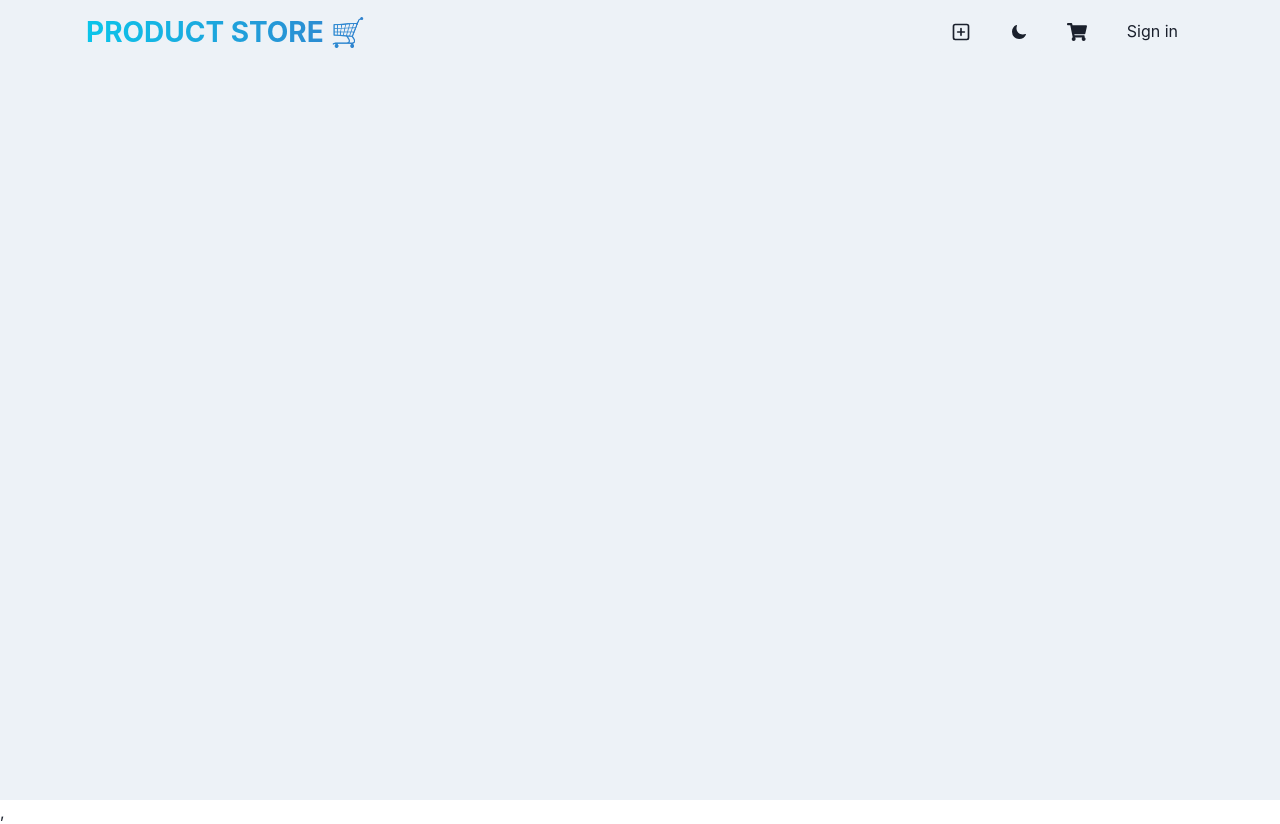
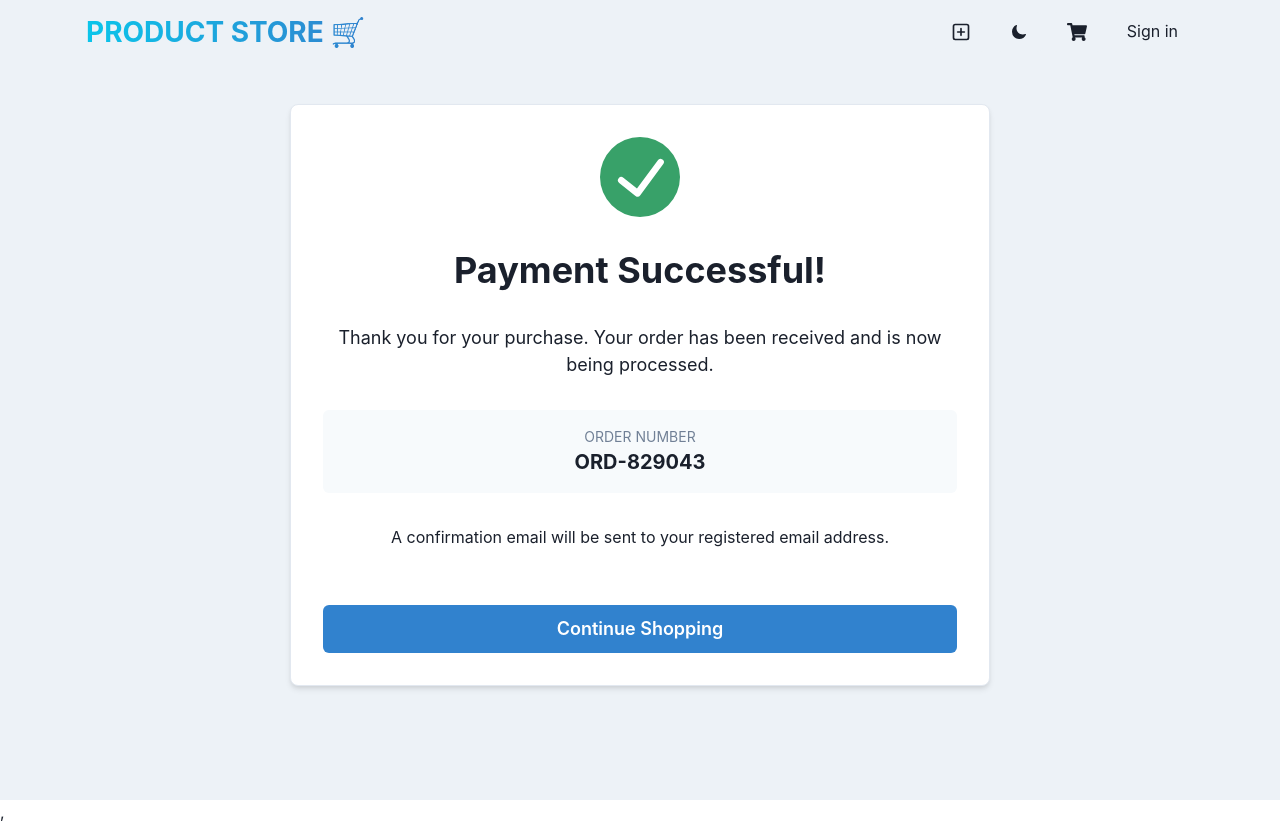
Before and after one commit to EsterIso/MERN-E-Commerce, a React (Vite) app in the folder frontend/: page /checkout/success in a window 1280 px wide. Built offline with nearby package versions, Linux system fonts and the light colour scheme; no server answers.

Commit message:
Cart and Stripe integration complete

```diff
--- a/frontend/src/App.jsx
+++ b/frontend/src/App.jsx
@@ -4,6 +4,8 @@ import CreatePage from './pages/CreatePage'
 import HomePage from "./pages/HomePage"
 import Navbar from "./components/Navbar"
 import CartPage from "./pages/CartPage"
+import CheckoutSuccessPage from "./pages/CheckoutSuccessPage"
+import CheckoutCancelPage from "./pages/CheckoutCancelPage"
 
 function App() {
 
@@ -15,6 +17,8 @@ function App() {
           <Route path="/" element={<HomePage />}/>
           <Route path="/create" element={<CreatePage />}/>
           <Route path="/cart" element={<CartPage />}/>
+          <Route path="/checkout/success" element={<CheckoutSuccessPage />}/>
+          <Route path="/checkout/cancel" element={<CheckoutCancelPage />}/>
         </Routes>
       </Box>
     </>
--- a/frontend/src/components/ProductCard.jsx
+++ b/frontend/src/components/ProductCard.jsx
@@ -34,6 +34,7 @@ const ProductCard = ({product}) => {
         try {
             const { success, message } = await addToCart(
                 product._id,
+                product.name,
 				product.image,
                 1, // Default quantity
                 product.price
--- a/frontend/src/pages/CartPage.jsx
+++ b/frontend/src/pages/CartPage.jsx
@@ -208,8 +208,9 @@ return (
                      <Box key={item._id} p={4} borderWidth="1px" borderRadius="md">
                          <Flex justify="space-between" align="center">
                              <Box flex="1">
-                              <Image src={ item.image } alt={`Product ${item.productID}`} h={20} w='auto' objectFit='cover'/>
-                              <Text fontWeight="bold">Product: {item.productID}</Text>
+                              <Image src={ item.image } alt={`Product ${item.name}`} h={20} w='auto' objectFit='cover'/>
+                              <Text fontWeight="bold">Product: {item.name}</Text>
+                              <Text fontWeight="bold">ProductID: {item.productID}</Text>
                               <Text color="gray.600">${item.price.toFixed(2)}</Text>
                              </Box>
 
--- /dev/null
+++ b/frontend/src/pages/CheckoutCancelPage.jsx
@@ -0,0 +1,66 @@
+import React from "react";
+import {
+  Container,
+  Box,
+  Heading,
+  Text,
+  Button,
+  VStack,
+  Icon,
+  useColorModeValue,
+  Flex
+} from "@chakra-ui/react";
+import { WarningIcon } from "@chakra-ui/icons";
+import { useNavigate } from "react-router-dom";
+
+const CheckoutCancelPage = () => {
+  const navigate = useNavigate();
+
+  const bgColor = useColorModeValue("white", "gray.800");
+  const borderColor = useColorModeValue("gray.200", "gray.700");
+
+  const handleReturnToCart = () => {
+    navigate('/cart');
+  };
+
+  return (
+    <Container maxW="container.xl" py={10}>
+      <Flex justify="center">
+        <Box
+          p={8}
+          bg={bgColor}
+          borderRadius="lg"
+          boxShadow="md"
+          borderWidth="1px"
+          borderColor={borderColor}
+          maxW="700px"
+          w="100%"
+        >
+          <VStack spacing={8} align="center">
+            <Icon as={WarningIcon} w={20} h={20} color="orange.500" />
+
+            <Heading size="xl" textAlign="center">Checkout Cancelled</Heading>
+
+            <Text fontSize="lg" textAlign="center">
+              Your payment was not completed and no charges were made.
+              Your items are still saved in your cart.
+            </Text>
+
+            <Box w="100%" pt={6}>
+              <Button
+                colorScheme="blue"
+                size="lg"
+                w="100%"
+                onClick={handleReturnToCart}
+              >
+                Return to Cart
+              </Button>
+            </Box>
+          </VStack>
+        </Box>
+      </Flex>
+    </Container>
+  );
+};
+
+export default CheckoutCancelPage;
--- /dev/null
+++ b/frontend/src/pages/CheckoutSuccessPage.jsx
@@ -0,0 +1,89 @@
+import React, { useEffect } from "react";
+import { Container, Box, Heading, Text, Button, VStack, Icon, useColorModeValue, Flex} from "@chakra-ui/react";
+import { CheckCircleIcon } from "@chakra-ui/icons";
+import { useNavigate } from "react-router-dom";
+import { useCartStore } from "../store/cart";
+
+const CheckoutSuccessPage = () => {
+    const navigate = useNavigate();
+
+    const bgColor = useColorModeValue("white", "gray.800");
+    const borderColor = useColorModeValue("gray.200", "gray.700");
+
+    const clearCart = useCartStore(state => state.clearCart);
+
+    const handleContinueShopping = () => {
+        navigate('/');
+    };
+
+    // Clear the cart when the component mounts
+    useEffect(() => {
+        // Call the clearCart function that makes a DELETE request to /api/cart
+        clearCart()
+        .then(result => {
+            if (result.success) {
+            console.log("Cart cleared successfully after purchase");
+            } else {
+            console.warn("Failed to clear cart:", result.message);
+            }
+        })
+        .catch(error => {
+            console.error("Error clearing cart:", error);
+        });
+    }, [clearCart]);
+
+    return (
+        <Container maxW="container.xl" py={10}>
+        <Flex justify="center">
+            <Box
+            p={8}
+            bg={bgColor}
+            borderRadius="lg"
+            boxShadow="md"
+            borderWidth="1px"
+            borderColor={borderColor}
+            maxW="700px"
+            w="100%"
+            >
+            <VStack spacing={8} align="center">
+                <Icon as={CheckCircleIcon} w={20} h={20} color="green.500" />
+
+                <Heading size="xl" textAlign="center">Payment Successful!</Heading>
+
+                <Text fontSize="lg" textAlign="center">
+                Thank you for your purchase. Your order has been received and is now being processed.
+                </Text>
+
+                <Box
+                p={4}
+                bg={useColorModeValue("gray.50", "gray.700")}
+                borderRadius="md"
+                w="100%"
+                textAlign="center"
+                >
+                <Text fontSize="sm" color="gray.500">ORDER NUMBER</Text>
+                <Text fontSize="xl" fontWeight="bold">ORD-{Math.floor(Math.random() * 1000000).toString().padStart(6, '0')}</Text>
+                </Box>
+
+                <Text textAlign="center">
+                A confirmation email will be sent to your registered email address.
+                </Text>
+
+                <Box w="100%" pt={6}>
+                <Button
+                    colorScheme="blue"
+                    size="lg"
+                    w="100%"
+                    onClick={handleContinueShopping}
+                >
+                    Continue Shopping
+                </Button>
+                </Box>
+            </VStack>
+            </Box>
+        </Flex>
+        </Container>
+    );
+    };
+
+export default CheckoutSuccessPage;
--- a/frontend/src/store/cart.js
+++ b/frontend/src/store/cart.js
@@ -49,22 +49,22 @@ export const useCartStore = create((set, get) => ({
   },
 
   // Add an item to the cart
-  addToCart: async (productId, image, quantity, price) => {
+  addToCart: async (productId, name, image, quantity, price) => {
     try {
       const res = await fetch("/api/cart/items", {
         method: "POST",
         headers: {
           "Content-Type": "application/json"
         },
-        body: JSON.stringify({ productId, image, quantity, price })
+        body: JSON.stringify({ productId, name, image, quantity, price })
       });
 
       const data = await res.json();
 
-      if (data.message === 'Item added to cart' || data.success) {
+      if (data.success) {
         // Update the local cart state
-        set({ cart: data.cart || data.data });
-        return { success: true, message: "Item added to cart" };
+        set({ cart: data.cart });
+        return { success: true, message: data.message || "Item added to cart" };
       } else {
         return { success: false, message: data.message || 'Failed to add item to cart' };
       }
```
Also changed, not shown: 2 other files (tests, documents, lock files or other folders).
